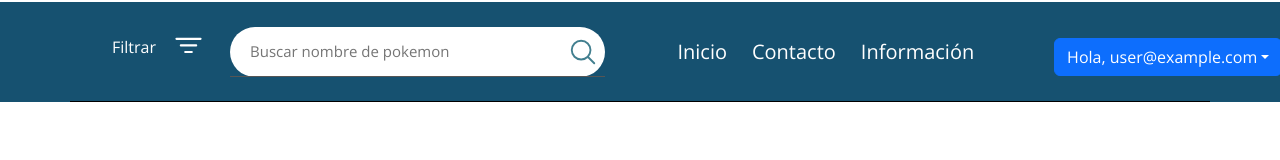
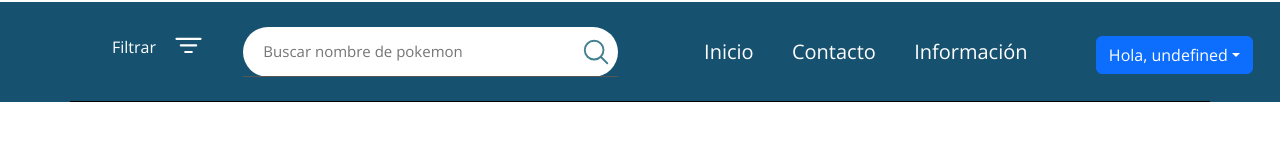
Before and after one commit to Jhon-boy/Pokemon-Api, a React (Create React App) app: page / in a window 1280 px wide. Shown: the top 160 px of the page. Built offline with nearby package versions, Linux system fonts and the light colour scheme; no server answers; the database is empty; sample sign-in values are in the browser's storage.

Commit message:
Actualizacion 22/04/2023 -2

```diff
--- a/src/componentes/Header.jsx
+++ b/src/componentes/Header.jsx
@@ -29,7 +29,7 @@ export const Header = ({ usuario }) => {
 
 	const handleClose = () => setShow(false);
 	const handleShow = () => setShow(true);
-	const titlee = emailU ? ("Hola, " + emailU) : ("Hola, " + usuario.email);
+	const titlee = emailU ? ("Hola, " + emailU) : ("Hola, " + usuario.nombre);
 
 	console.log(context);
 	const logOut = () => {
@@ -44,7 +44,7 @@ export const Header = ({ usuario }) => {
 		getUsuario(usuario.email)
 			.then((user) => setEmailU(user))
 			.catch((e) =>
-				alert('Error + ', e)
+				console('Error + ', e)
 			)
 	}
 	useEffect(() => {
```
